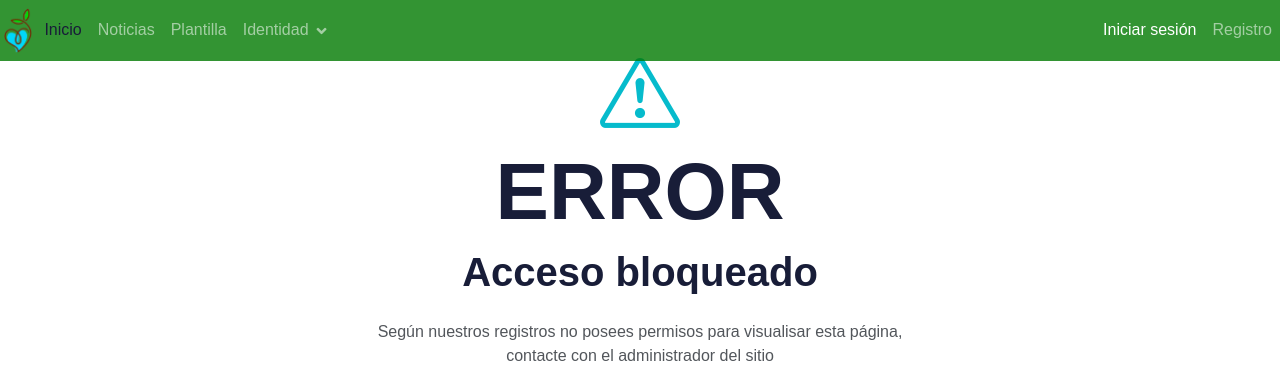
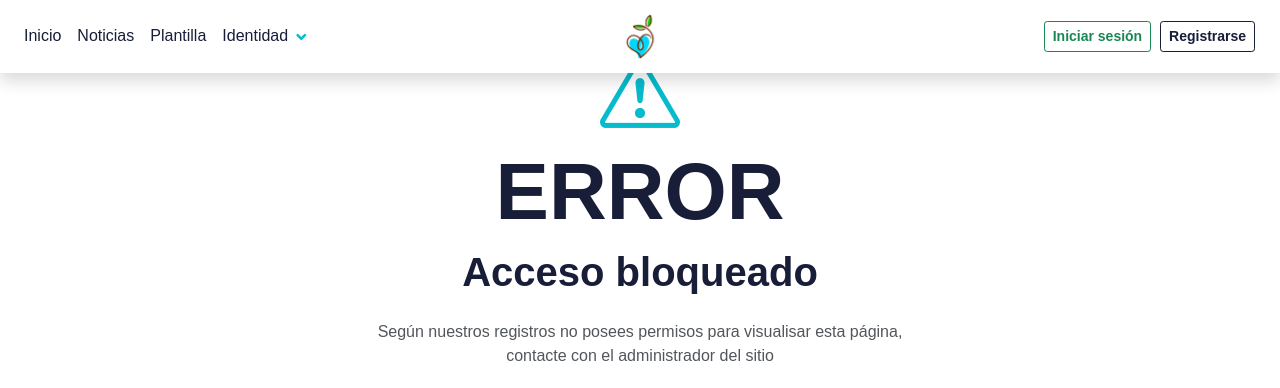
Before and after one commit to gonzalocandia92/fundacionala-informatorio, a Django app: page /listarStatus in a window 1280 px wide. Shown: the top 388 px of the page. Run offline with Django 4.2, Linux system fonts and the light colour scheme; some libraries are stand-ins or nearby versions.

Commit message:
cambios en el navbar

```diff
--- a/templates/base/header.html
+++ b/templates/base/header.html
@@ -1,10 +1,12 @@
 
   {% load static %}
+
+
   <header>
    <!-- <nav class="navbar fixed-top navbar-expand navbar-dark" style="background: linear-gradient(to top, rgba(20,150,20,0) 0%, rgba(20,150,20,.8) 50%);">-->
 
-    <nav class="navbar fixed-top navbar-expand navbar-dark" style="background: rgba(0, 122, 0, .8);">
-        &nbsp<img src="{% static 'img/ALA/loguin.png'%}" height="45">&nbsp
+    <nav class="navbar navbar-expand fixed-top shadow p-3 mb-5 bg-body rounded">
+
       <button class="navbar-toggler d-lg-none" type="button" data-bs-toggle="collapse" data-bs-target="#collapsibleNavId" aria-controls="collapsibleNavId"
            aria-expanded="false" aria-label="Toggle navigation"></button>
       <div class="collapse navbar-collapse" id="collapsibleNavId">
@@ -14,27 +16,45 @@
                    <a class="nav-link active" href=" {% url 'inicio' %}" aria-current="page"> <span class="text-dark">Inicio <span class="visually-hidden">(current)</span></a>
                </li>
                <li class="nav-item">
-                <a class="nav-link" href="#">Noticias</a>
+                <a class="nav-link " href="#"> <span class="text-dark"> Noticias</a>
                 </li>
                <li class="nav-item">
-                   <a class="nav-link" href="{% url 'plantilla'%}">Plantilla</a>
+                   <a class="nav-link" href="{% url 'plantilla'%}"> <span class="text-dark"> Plantilla</a>
                </li>
                <li class="nav-item dropdown">
-                   <a class="nav-link dropdown-toggle" href="#" id="dropdownId" data-bs-toggle="dropdown" aria-haspopup="true" aria-expanded="false">Identidad</a>
-                   <div class="dropdown-menu" aria-labelledby="dropdownId">
-                      <a class="dropdown-item" href="{% url 'nosotros' %}">Acerca de nosotros</a>
-                      <a class="dropdown-item" href="{% url 'mision' %}">Misión</a>
-                      <a class="dropdown-item" href="{% url 'vision' %}">Visión</a>
-                      <a class="dropdown-item" href="{% url 'galeria' %}">Galería</a>
-                   </div>
+                   <a class="nav-link dropdown-toggle" href="{% url 'nosotros' %}"
+                        id="dropdownId" data-bs-toggle="dropdown" aria-haspopup="true" aria-expanded="false"><span class="text-dark">Identidad</a>
+                                <div class="dropdown-menu" aria-labelledby="dropdownId">
+                                    <a class="dropdown-item" href="{% url 'nosotros' %}"> <span class="text-dark">Acerca de nosotros</a>
+                                    <a class="dropdown-item" href="{% url 'mision' %}"> <span class="text-dark"> Misión</a>
+                                    <a class="dropdown-item" href="{% url 'vision' %}"><span class="text-dark">Visión</a>
+                                    <a class="dropdown-item" href="{% url 'galeria' %}"><span class="text-dark ">Galería</a>
+                                </div>
                </li>
            </ul>
+
+          <style>
+                .navbar-brand {
+                    position: absolute;
+                    left: 50%;
+                    transform: translatex(-50%);
+                }
+          </style>
+                   <a class="navbar-brand" href="#"><img src="{% static 'img/ALA/loguin.png'%}" height="45"></a>
+
+
+
+
+           {% comment %} <li class="nav-item">
+            &nbsp&nbsp
+            </li> {% endcomment %}
+
 
           {% if request.session.email %}
 
                <ul class="nav navbar-nav">
                    <li class="nav-item">
-                       <a class="nav-link" href="{% url 'logout' %} " aria-current="page">Cerrar Sesion <span class="visually-hidden">(current)</span></a>
+                       <a class="nav-link" href="{% url 'logout' %} " aria-current="page"><span class="text-muted"> Cerrar Sesion </span><span class="visually-hidden">(current)</span></a>
                    </li>
 
                    {% comment %} {% if request.session.rol == 2%}
@@ -46,10 +66,11 @@
           {% else %}
           <ul class="nav navbar-nav">
               <li class="nav-item">
-                  <a class="nav-link active" href="{% url 'login' %} " aria-current="page">Iniciar sesión<span class="visually-hidden">(current)</span></a>
+                <a class="btn btn-outline-success btn-sm" href="{% url 'login' %} " aria-current="page">Iniciar sesión</a>
               </li>
+              &nbsp&nbsp
               <li class="nav-item">
-                <a class="nav-link" href="{% url 'register' %}">Registro</a>
+                <a class="btn btn-outline-dark btn-sm" href="{% url 'register' %} " aria-current="page">Registrarse</a>&nbsp&nbsp
               </li>
           </ul>
           {% endif %}
```
Also changed, not shown: templates/base/index.html (+8 -7 lines).
